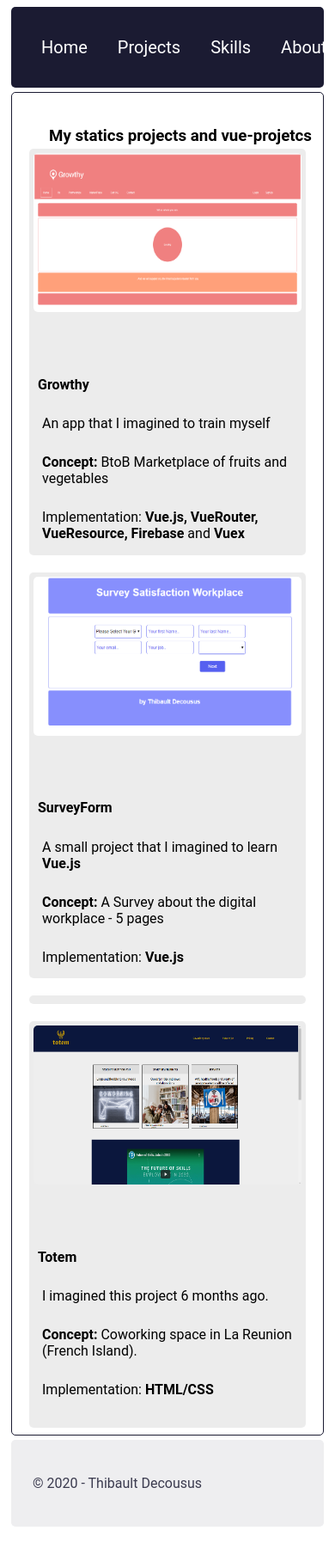
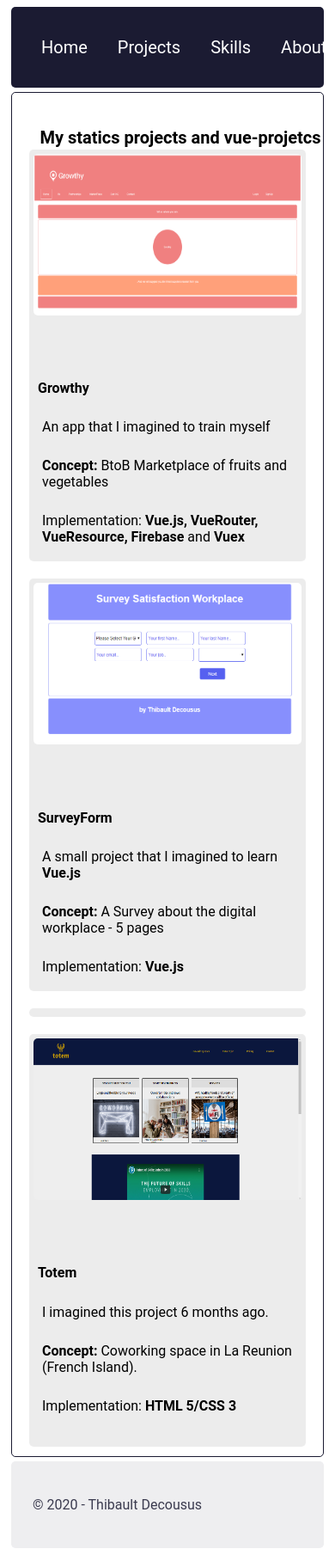
Before and after one commit to Thibault-21/myPortfolio, a Nuxt app: page /projects in a window 390 px wide. Shown: the top 1809 px of the page at 86% size. Before the commit the page ends 1784 px from the top, so only its background shows below. Built offline with nearby package versions, Linux system fonts and the light colour scheme.

Commit message:
projects ajustements

```diff
--- a/pages/projects.vue
+++ b/pages/projects.vue
@@ -57,7 +57,7 @@
              Coworking space in La Reunion (French Island).</p>
             <!-- implementation -->
             <p>Implementation:
-            <strong>HTML/CSS</strong></p>
+            <strong>HTML 5/CSS 3</strong></p>
           </div>
         </div>
         <!--  -->
@@ -172,6 +172,10 @@ p {
 }
 /* mobile phone */
 @media only screen and (max-width: 768px) {
+  h3 {
+    font-size: 20px;
+    text-align: center;
+  }
   .gallery {
     display: grid;
     grid-template-columns: 100%;
@@ -222,7 +226,9 @@ p {
   }
   .image {
     height: 100%;
-
+  }
+  .details {
+    margin-bottom: 5px;
   }
 }
 </style>
```
